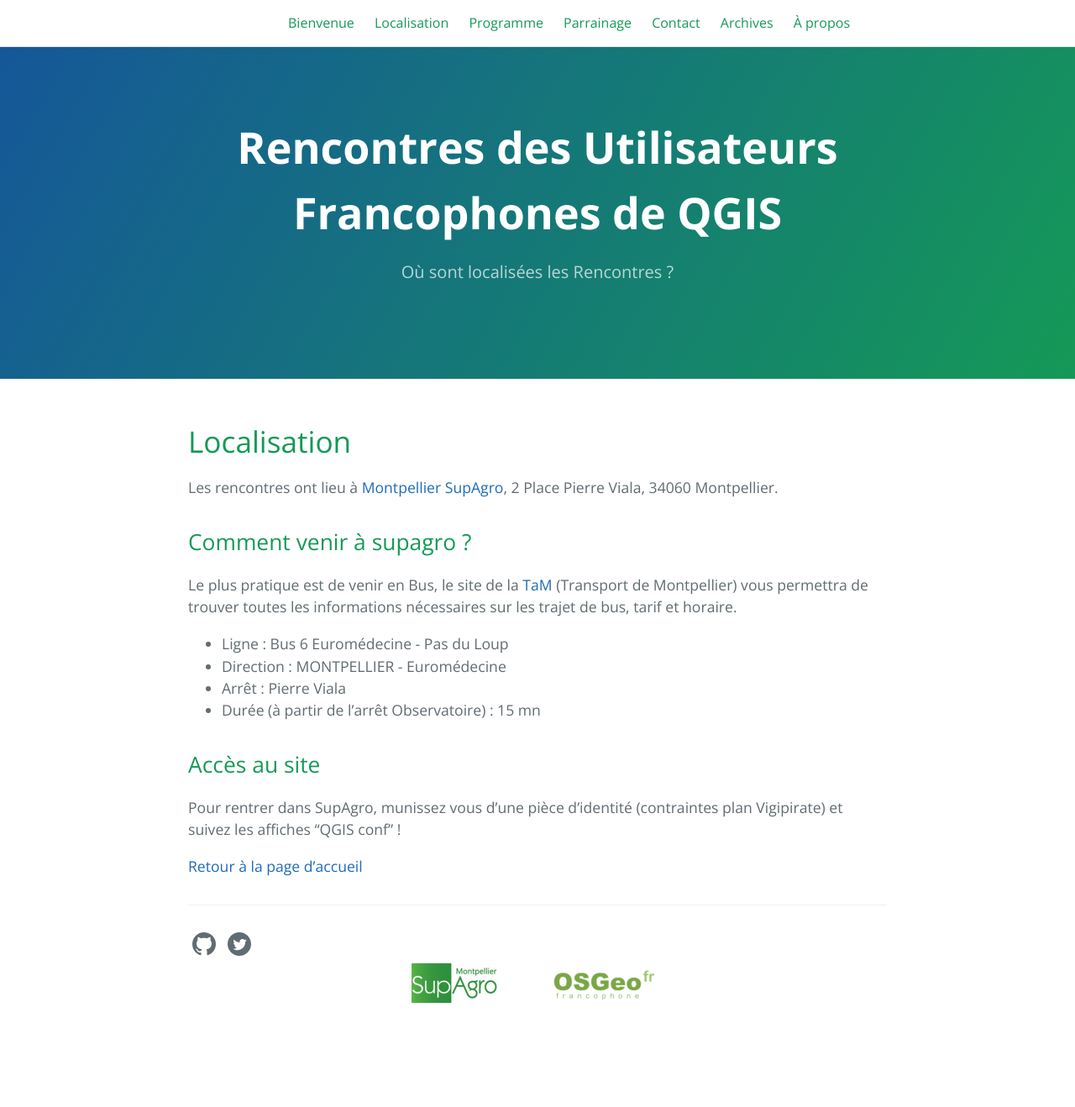
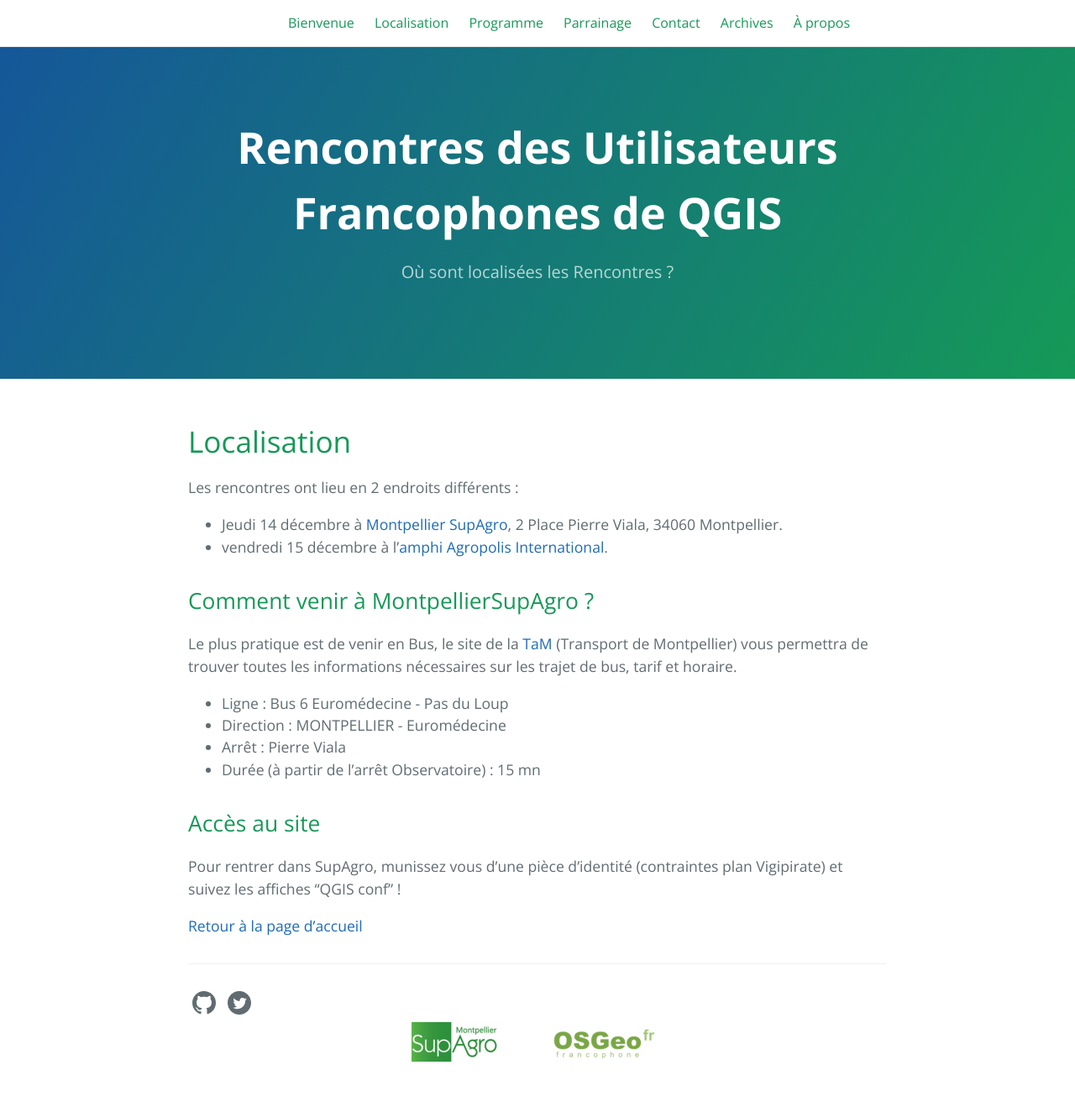
Before and after one commit to OSGeo-fr/QGIS-conf-fr-website, a Jekyll site: the page built from z10_localisation.md, in a window 1280 px wide. Shown: the whole page at 84% size. Built offline with Jekyll 4.4.1, drawn with Linux system fonts in a browser that asks for light colours; before the commit the page ends 1248 px from its top, so only the background shows below that.

Commit message:
Update z10_localisation.md

```diff
--- a/z10_localisation.md
+++ b/z10_localisation.md
@@ -4,9 +4,11 @@ title: Localisation
 tagline: Où sont localisées les Rencontres ?
 ---
 
-Les rencontres ont lieu à [Montpellier SupAgro](https://www.supagro.fr), 2 Place Pierre Viala, 34060 Montpellier.
+Les rencontres ont lieu en 2 endroits différents :
+* Jeudi 14 décembre à [Montpellier SupAgro](https://www.supagro.fr), 2 Place Pierre Viala, 34060 Montpellier.
+* vendredi 15 décembre à l'[amphi Agropolis International](http://www.agropolis.fr/pratique/locaux.php).
 
-## Comment venir à supagro ?
+## Comment venir à MontpellierSupAgro ?
 
 Le plus pratique est de venir en Bus, le site de la [TaM](http://www.tam-voyages.com/index.asp) (Transport de Montpellier) vous permettra de trouver toutes les informations nécessaires sur les trajet de bus, tarif et horaire.
 
```
